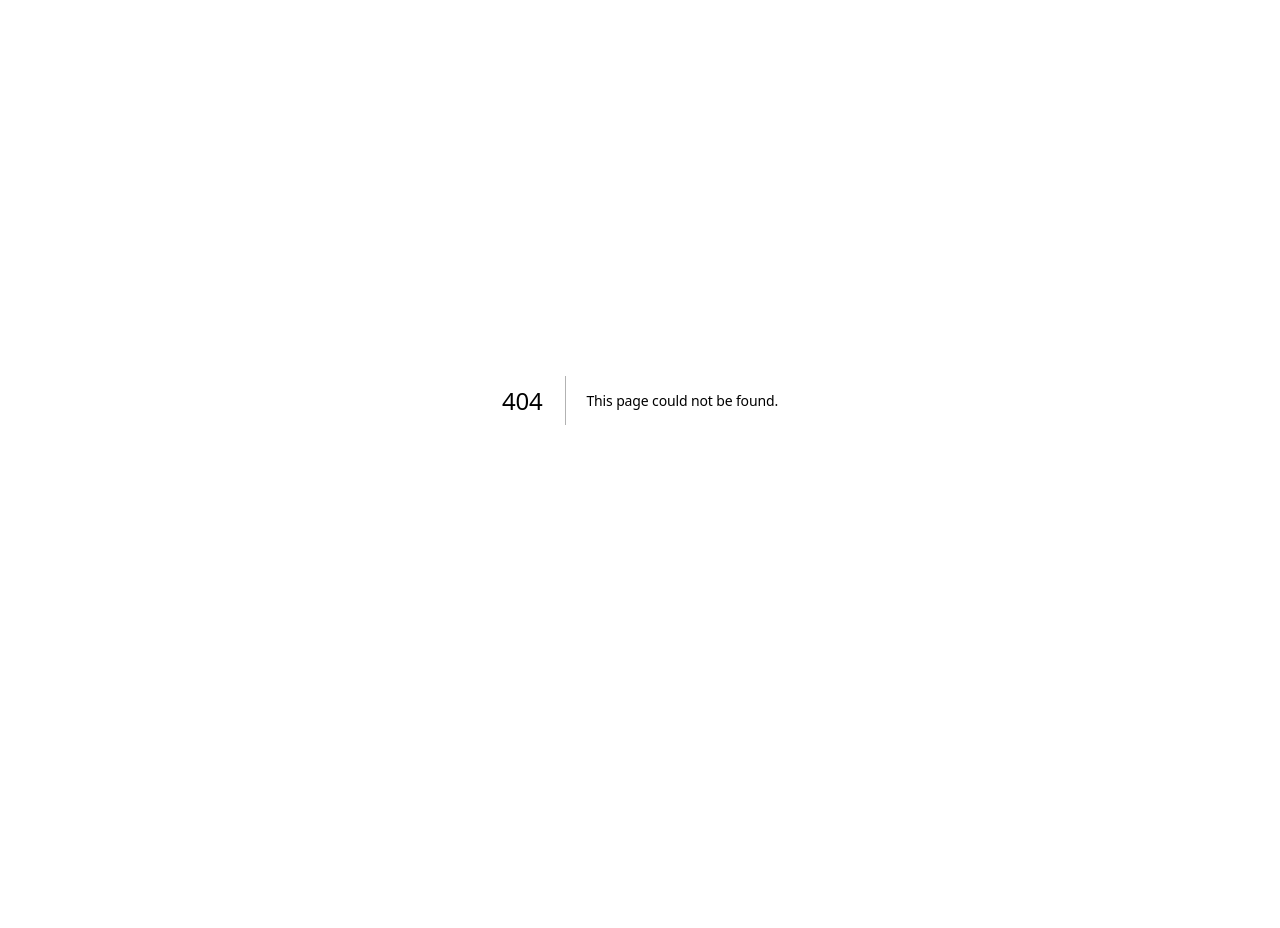
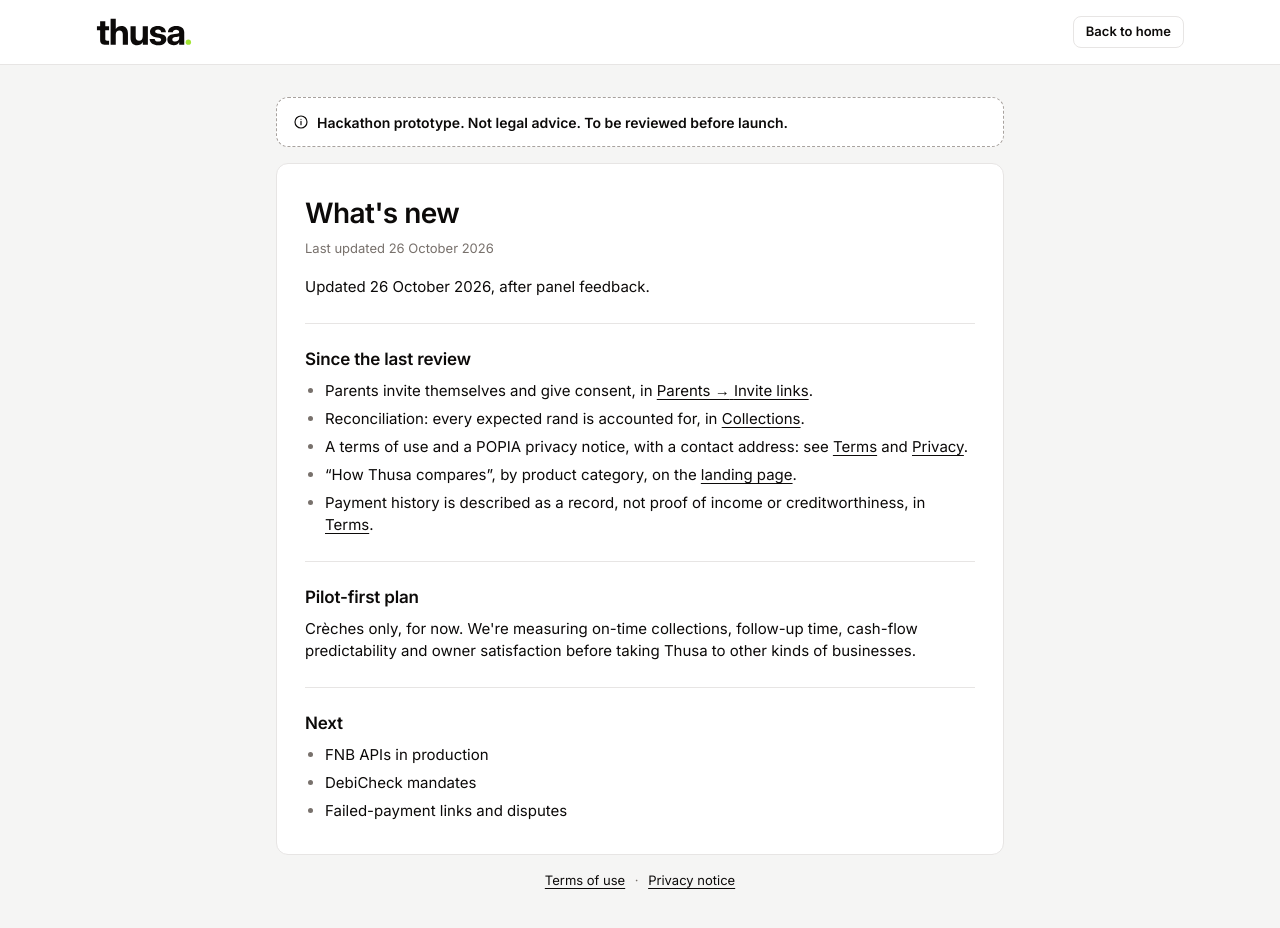
Before and after one commit to DevMahlatsi/thusa, a Next.js app: page /whats-new in a window 1280 px wide. Before the commit this address had no page. Shown: the top 928 px of the page. Before the commit the page ends 800 px from the top, so only its background shows below. Built offline with nearby package versions, Linux system fonts and the light colour scheme.

Commit message:
what's new page now available too

```diff
--- a/src/app/page.tsx
+++ b/src/app/page.tsx
@@ -151,6 +151,9 @@
             <div className="hero-notes muted small">
               <p>Piloting with crèches first.</p>
               {hasDemo && <p>Judging Thusa? The demo phone number and code are on the login page.</p>}
+              <p>
+                <Link href="/whats-new">What&apos;s new</Link>
+              </p>
             </div>
           </div>
           <div className="hero-preview" aria-label="Preview of the Who's paid panel, with sample data">
--- /dev/null
+++ b/src/app/whats-new/page.tsx
@@ -0,0 +1,53 @@
+import type { Metadata } from "next";
+import Link from "next/link";
+import { LegalPage, LegalSection } from "@/components/legal-page";
+
+// Changelog for judges and panel reviewers. Styled like /terms. No reviewer names.
+
+export const metadata: Metadata = { title: "What's new · Thusa" };
+
+export default function WhatsNewPage() {
+  return (
+    <LegalPage
+      title="What's new"
+      intro={<>Updated 26 October 2026, after panel feedback.</>}
+    >
+      <LegalSection id="changes" title="Since the last review">
+        <ul>
+          <li>
+            Parents invite themselves and give consent, in <Link href="/parents/invites/new">Parents →{" "}Invite links</Link>.
+          </li>
+          <li>
+            Reconciliation: every expected rand is accounted for, in <Link href="/collections">Collections</Link>.
+          </li>
+          <li>
+            A terms of use and a POPIA privacy notice, with a contact address: see <Link href="/terms">Terms</Link> and{" "}
+            <Link href="/privacy">Privacy</Link>.
+          </li>
+          <li>
+            &ldquo;How Thusa compares&rdquo;, by product category, on the <Link href="/#compare-title">landing page</Link>.
+          </li>
+          <li>
+            Payment history is described as a record, not proof of income or creditworthiness, in{" "}
+            <Link href="/terms#record">Terms</Link>.
+          </li>
+        </ul>
+      </LegalSection>
+
+      <LegalSection id="pilot" title="Pilot-first plan">
+        <p>
+          Crèches only, for now. We&apos;re measuring on-time collections, follow-up time, cash-flow predictability and
+          owner satisfaction before taking Thusa to other kinds of businesses.
+        </p>
+      </LegalSection>
+
+      <LegalSection id="next" title="Next">
+        <ul>
+          <li>FNB APIs in production</li>
+          <li>DebiCheck mandates</li>
+          <li>Failed-payment links and disputes</li>
+        </ul>
+      </LegalSection>
+    </LegalPage>
+  );
+}
```
